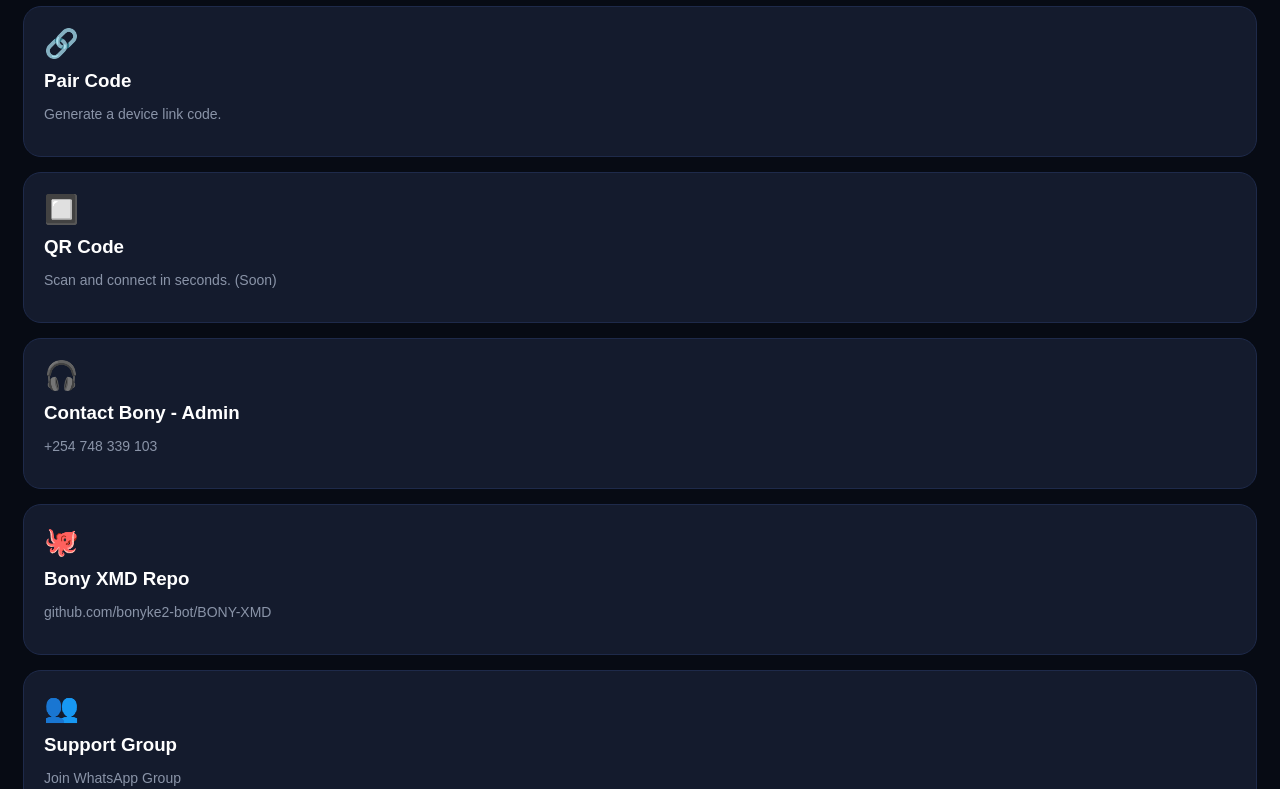
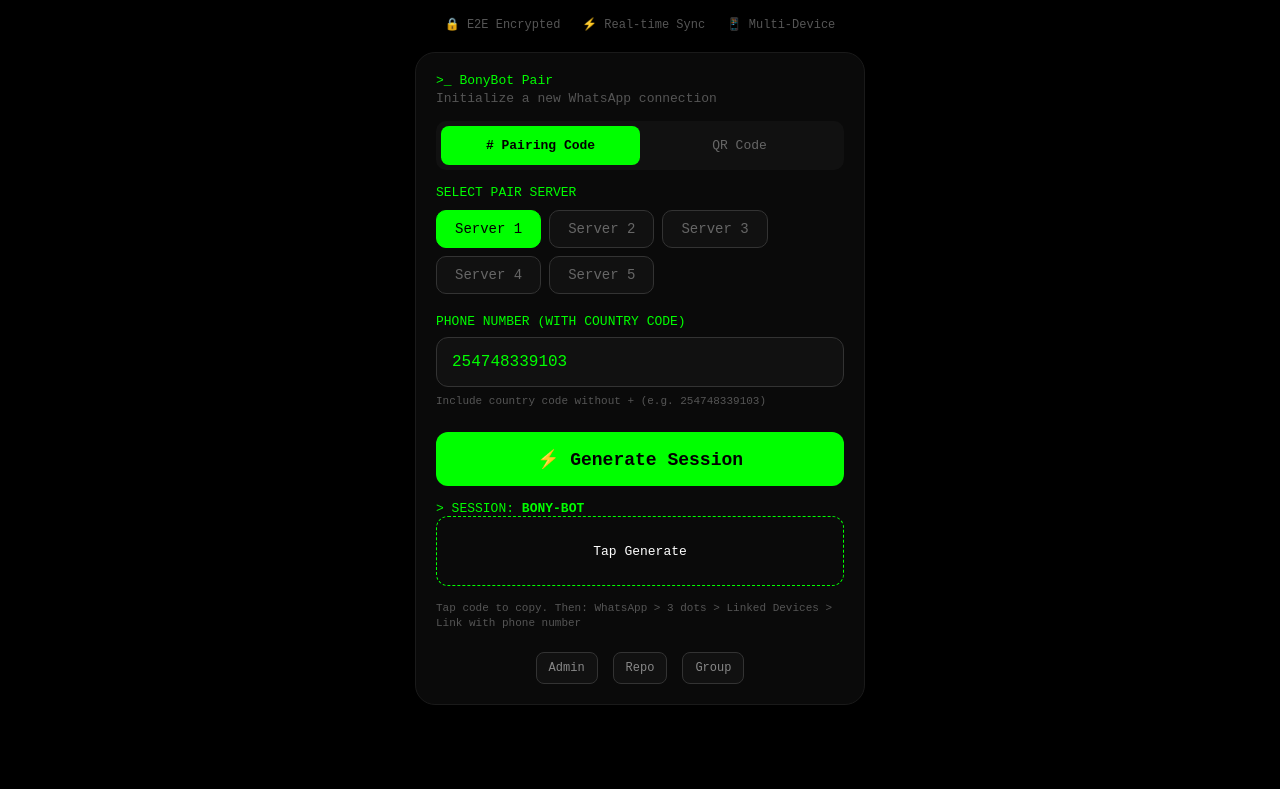
Before and after one commit to bonyke2-bot/Bony-xmd-pair-side-, a website: page index.html in a window 1280 px wide. Shown: the part 97-886 px from the top of the page. After the commit the page ends 817 px from the top, so only its background shows below. Drawn offline with Linux system fonts and the light colour scheme.

Commit message:
Update index.html

```diff
--- a/index.html
+++ b/index.html
@@ -1,11 +1,81 @@
 <!DOCTYPE html>
-<html><head><meta name="viewport" content="width=device-width, initial-scale=1"><title>BONY XMD - Launchpad</title>
-<style>body{background:#070b14;color:#fff;font-family:Arial;padding:15px}.card{background:#141b2d;border-radius:18px;padding:20px;margin:15px 0;border:1px solid #1e2a4a}.card h3{margin:10px 0 5px 0}.card p{color:#8a94a8;font-size:14px}.icon{font-size:28px;color:#4fc3f7}.top h1{font-size:32px}.top span{float:right;color:#8a94a8;font-size:14px;margin-top:12px}a{color:inherit;text-decoration:none}</style>
+<html><head><meta name="viewport" content="width=device-width, initial-scale=1">
+<title>BONY XMD - Session Generator</title>
+<style>
+*{margin:0;padding:0;box-sizing:border-box;font-family:monospace}
+body{background:#000;color:#fff;padding:15px}
+h1{text-align:center;font-size:42px;font-weight:900;margin-top:10px}h1 span:first-child{color:#00ff00}h1 span:last-child{color:#fff}
+.sub{text-align:center;color:#666;font-size:14px;margin:5px 0 20px}
+.badges{text-align:center;color:#555;font-size:12px;margin-bottom:20px}
+.main{border:1px solid #1a1a1a;border-radius:20px;padding:20px;max-width:450px;margin:auto;background:#0a0a0a}
+.green{color:#00ff00}
+.tabs{display:flex;background:#111;border-radius:10px;padding:5px;margin:15px 0}
+.tab{flex:1;padding:12px;text-align:center;border-radius:8px;cursor:pointer;color:#666}
+.tab.active{background:#00ff00;color:#000;font-weight:bold}
+.servers{display:flex;flex-wrap:wrap;gap:8px;margin:10px 0 20px}
+.srv{padding:10px 18px;border-radius:10px;border:1px solid #333;background:#111;color:#666;cursor:pointer;font-size:14px}
+.srv.active{background:#00ff00;color:#000;border-color:#00ff00}
+input{width:100%;background:#111;border:1px solid #333;border-radius:12px;padding:15px;color:#00ff00;font-size:16px;outline:none}
+input:focus{border-color:#00ff00}
+.btn{width:100%;background:#00ff00;color:#000;border:none;border-radius:12px;padding:16px;font-weight:bold;font-size:18px;margin:15px 0;cursor:pointer}
+.box{border:1px dashed #00ff00;border-radius:12px;padding:20px;text-align:center;min-height:70px;display:flex;align-items:center;justify-content:center;word-break:break-all}
+.code{font-size:28px;letter-spacing:4px;color:#00ff00;font-weight:bold}
+.hint{color:#555;font-size:11px;margin-top:15px;line-height:1.4}
+.footer{display:flex;justify-content:center;gap:15px;margin-top:20px}
+.footer a{background:#111;border:1px solid #333;padding:8px 12px;border-radius:8px;color:#888;text-decoration:none;font-size:12px}
+</style>
 </head><body>
-<div class="top"><h1>Launchpad <span>Choose your next move</span></h1></div>
-<a href="/pair?number=254748339103"><div class="card"><div class="icon">🔗</div><h3>Pair Code</h3><p>Generate a device link code.</p></div></a>
-<div class="card"><div class="icon">🔲</div><h3>QR Code</h3><p>Scan and connect in seconds. (Soon)</p></div>
-<a href="https://wa.me/254748339103"><div class="card"><div class="icon">🎧</div><h3>Contact Bony - Admin</h3><p>+254 748 339 103</p></div></a>
-<a href="https://github.com/bonyke2-bot/BONY-XMD"><div class="card"><div class="icon">🐙</div><h3>Bony XMD Repo</h3><p>github.com/bonyke2-bot/BONY-XMD</p></div></a>
-<a href="https://chat.whatsapp.com/BEr0VScxfRDB82TSdo3EWT"><div class="card"><div class="icon">👥</div><h3>Support Group</h3><p>Join WhatsApp Group</p></div></a>
+<h1><span>BONY</span><span>XMD</span></h1>
+<div class="sub">Session ID Generator & WhatsApp Linking Service</div>
+<div class="badges">🔒 E2E Encrypted &nbsp; ⚡ Real-time Sync &nbsp; 📱 Multi-Device</div>
+
+<div class="main">
+<div class="green">>_ BonyBot Pair</div>
+<div style="color:#555;font-size:13px;margin:3px 0 10px">Initialize a new WhatsApp connection</div>
+
+<div class="tabs">
+<div class="tab active" id="pairTab"># Pairing Code</div>
+<div class="tab">QR Code</div>
+</div>
+
+<div class="green" style="font-size:13px;margin:15px 0 8px">SELECT PAIR SERVER</div>
+<div class="servers">
+<div class="srv active">Server 1</div><div class="srv">Server 2</div><div class="srv">Server 3</div>
+<div class="srv">Server 4</div><div class="srv">Server 5</div>
+</div>
+
+<div class="green" style="font-size:13px;margin-bottom:8px">PHONE NUMBER (WITH COUNTRY CODE)</div>
+<input id="num" value="254748339103" placeholder="254748339103">
+<div style="color:#555;font-size:11px;margin:8px 0 10px">Include country code without + (e.g. 254748339103)</div>
+
+<button class="btn" onclick="gen()">⚡ Generate Session</button>
+
+<div class="green">> SESSION: <span style="color:#00ff00;font-weight:bold">BONY-BOT</span></div>
+<div class="box" id="out">Tap Generate</div>
+
+<div class="hint">Tap code to copy. Then: WhatsApp > 3 dots > Linked Devices > Link with phone number</div>
+
+<div class="footer">
+<a href="https://wa.me/254748339103">Admin</a>
+<a href="https://github.com/bonyke2-bot/BONY-XMD">Repo</a>
+<a href="https://chat.whatsapp.com/BEr0VScxfRDB82TSdo3EWT">Group</a>
+</div>
+</div>
+
+<script>
+async function gen(){
+let n=document.getElementById('num').value.replace(/[^0-9]/g,'')
+if(!n){alert('Enter number');return}
+let out=document.getElementById('out')
+out.innerHTML='GENERATING...'
+try{
+let r=await fetch('/pair?number='+n)
+let d=await r.json()
+if(d.code){
+out.innerHTML='<span class="code">'+d.code+'</span>'
+out.onclick=()=>{navigator.clipboard.writeText(d.code); out.innerHTML='COPIED ✅ <br><span class=code>'+d.code+'</span>'}
+}else{ out.innerHTML=d.error }
+}catch(e){ out.innerHTML='Error: '+e.message }
+}
+</script>
 </body></html>
```
